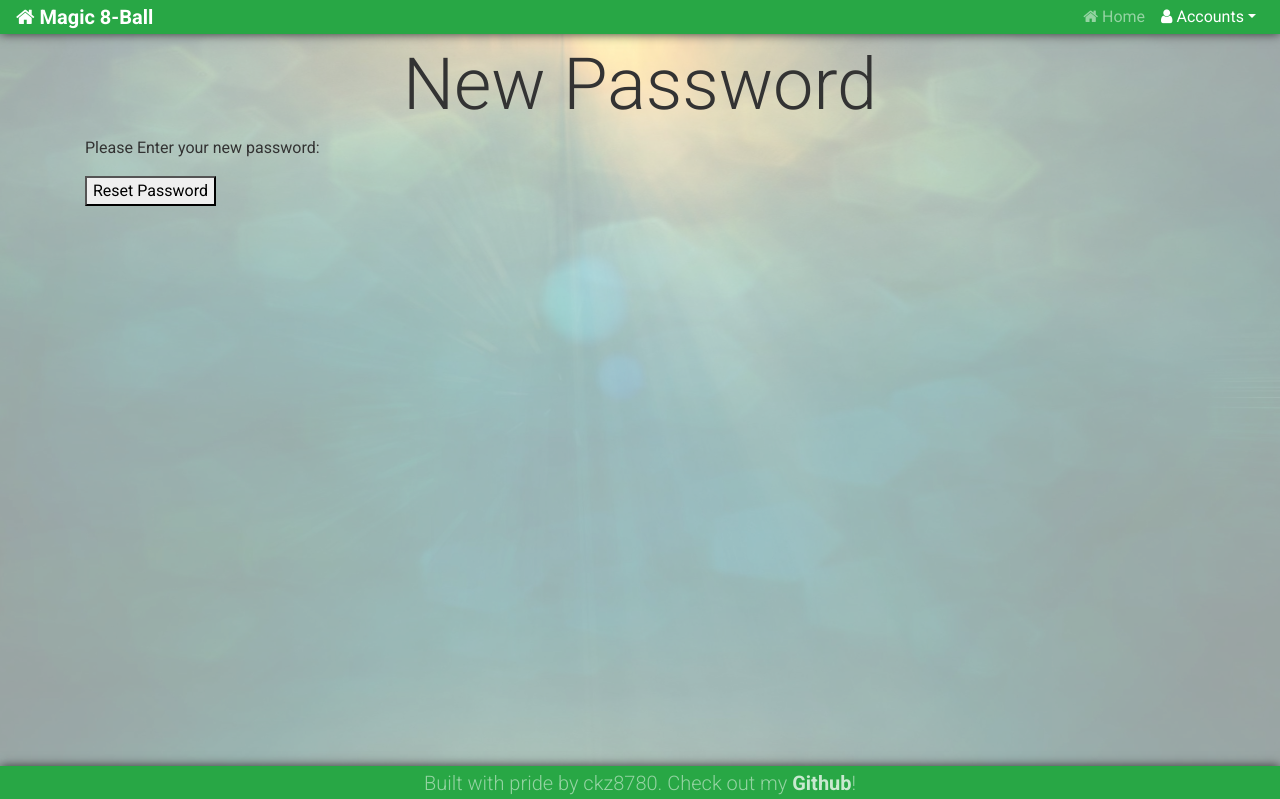
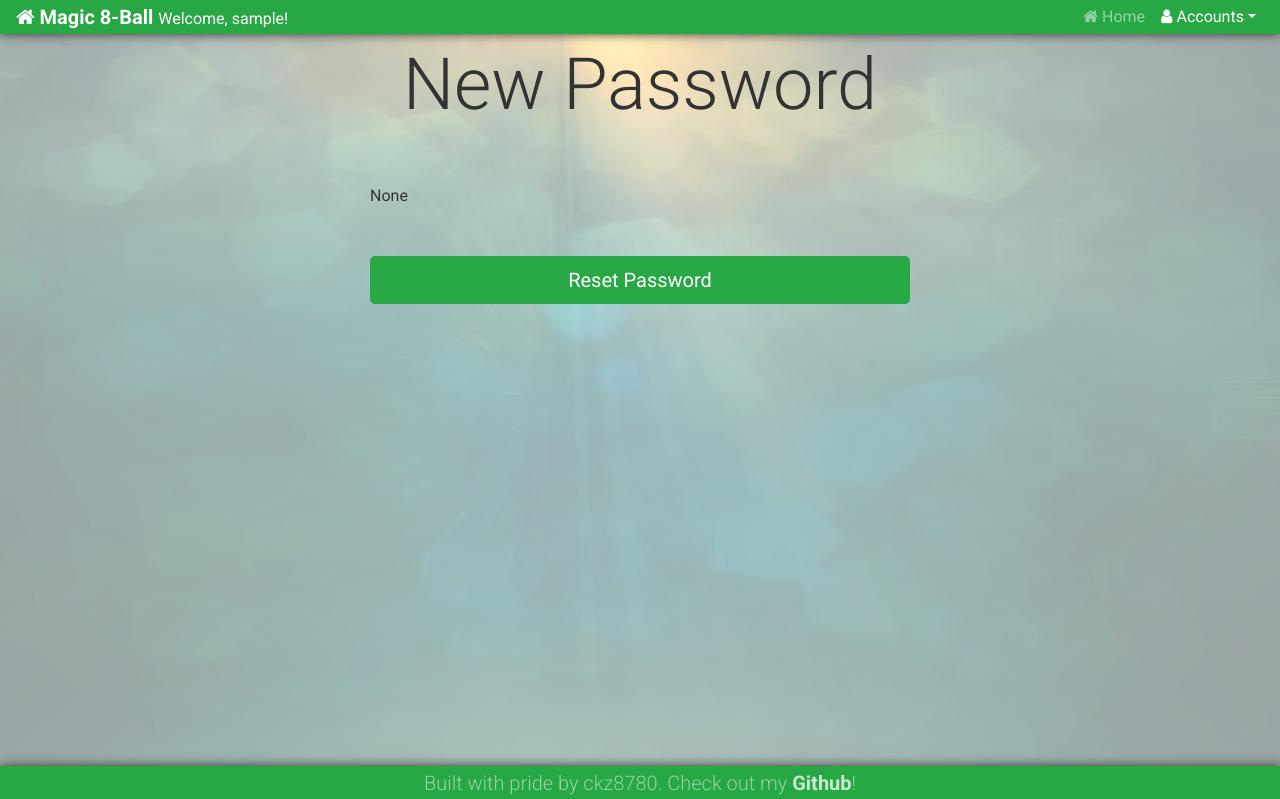
Before and after one commit to ckz8780/mpg_eightball, a Django app: a page that uses templates/mainnav.html in a window 1280 px wide. Shown: the top 799 px of the page. Run offline with Django 3.2, Linux system fonts and the light colour scheme; the visitor is signed in with stand-in values (Sample User, id 1); some libraries are stand-ins or nearby versions.

Commit message:
Fixed typo in reset_password_confirm template, added welcoem user message in navbar, updated readme

```diff
--- a/templates/mainnav.html
+++ b/templates/mainnav.html
@@ -1,5 +1,5 @@
 <nav class="navbar navbar-expand-md navbar-dark bg-success fixed-top">
-    <a class="navbar-brand" href="{% url 'index' %}"><i class="fa fa-home"></i> Magic 8-Ball</a>
+    <a class="navbar-brand" href="{% url 'index' %}"><i class="fa fa-home"></i> Magic 8-Ball {% if request.user.is_authenticated %}<small>Welcome, {{ request.user }}!</small>{% endif %}</a>
     <button class="navbar-toggler" type="button" data-toggle="collapse" data-target="#navbarCollapse" aria-controls="navbarCollapse" aria-expanded="false" aria-label="Toggle navigation">
         <span class="navbar-toggler-icon"></span>
     </button>
@@ -10,7 +10,7 @@
                 <a class="nav-link dropdown-toggle {% if not request.path == '/' %}active{% endif %}" href="" id="accountsDropdown" data-toggle="dropdown" aria-haspopup="true" aria-expanded="false"><i class="fa fa-user"></i> Accounts</a>
                 <div class="dropdown-menu dropdown-menu-right" aria-labelledby="accountsDropdown">
                     {% if request.user.is_authenticated %}
-                        <a class="dropdown-item" href="{% url 'profile' %}"><i class="fa fa-user"></i> Profile</a>
+                        <a class="dropdown-item" href="{% url 'profile' %}"><i class="fa fa-user"></i> My Profile</a>
                         <a class="dropdown-item" href="{% url 'password_reset' %}"><i class="fa fa-key"></i> Reset Password</a>
                         <a class="dropdown-item" href="{% url 'logout' %}"><i class="fa fa-sign-out"></i> Logout</a>
                     {% else %}
--- a/templates/registration/password_reset_confirm.html
+++ b/templates/registration/password_reset_confirm.html
@@ -1,6 +1,6 @@
 {% extends 'base.html' %}
 
-{% load boostrap_tags %}
+{% load bootstrap_tags %}
 
 {% block title %}
 	Magic Eight Ball - Reset Your Password
@@ -11,11 +11,13 @@
 {% endblock %}
 
 {% block content %}
-    <p>Please Enter your new password:</o>
-
-    <form method="POST">
-        {% csrf_token %}
-        {{ form.as_p }}
-        <button type="submit">Reset Password</button>
-    </form>
+<div class="row">
+    <div class="col-12 col-md-6 offset-md-3 mt-5">
+        <form method="POST">
+            {% csrf_token %}
+            {{ form | as_bootstrap }}
+            <button class="btn btn-success btn-block btn-lg mt-5" type="submit">Reset Password</button>
+        </form>
+    </div>
+</div>
 {% endblock %}
```
Also changed, not shown: README.md.
